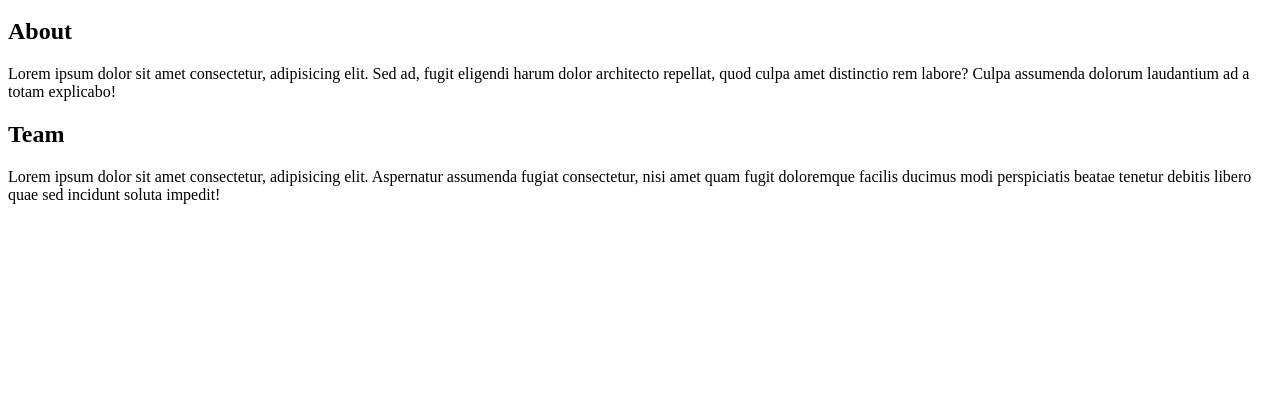
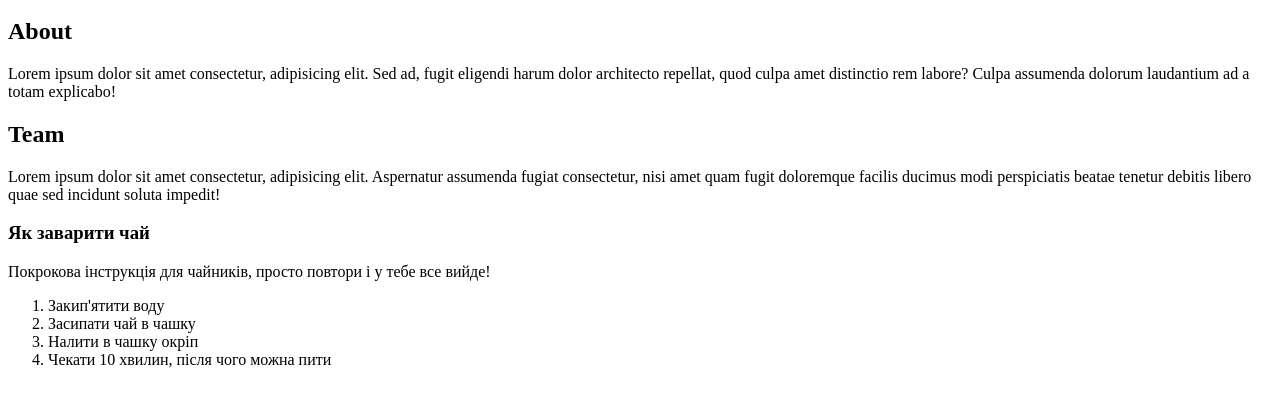
Before and after one commit to Iryna0810/project1, a plain HTML site: page index.html in a window 1280 px wide. Shown: the part 118-522 px from the top of the page. Drawn offline with Linux system fonts and the light colour scheme.

Commit message:
додано параграф

```diff
--- a/index.html
+++ b/index.html
@@ -20,5 +20,13 @@
         <h2 id="team">Team</h2>
         <p>Lorem ipsum dolor sit amet consectetur, adipisicing elit. Aspernatur assumenda fugiat consectetur, nisi amet quam fugit doloremque facilis ducimus modi perspiciatis beatae tenetur debitis libero quae sed incidunt soluta impedit!</p>
     </section>
+    <h3>Як заварити чай</h3>
+    <p>Покрокова інструкція для чайників, просто повтори і у тебе все вийде!</p>
+        <ol>
+        <li>Закип'ятити воду</li>
+        <li>Засипати чай в чашку</li>
+        <li>Налити в чашку окріп</li>
+        <li>Чекати 10 хвилин, після чого можна пити</li>
+    </ol>
 </body>
 </html>
```
